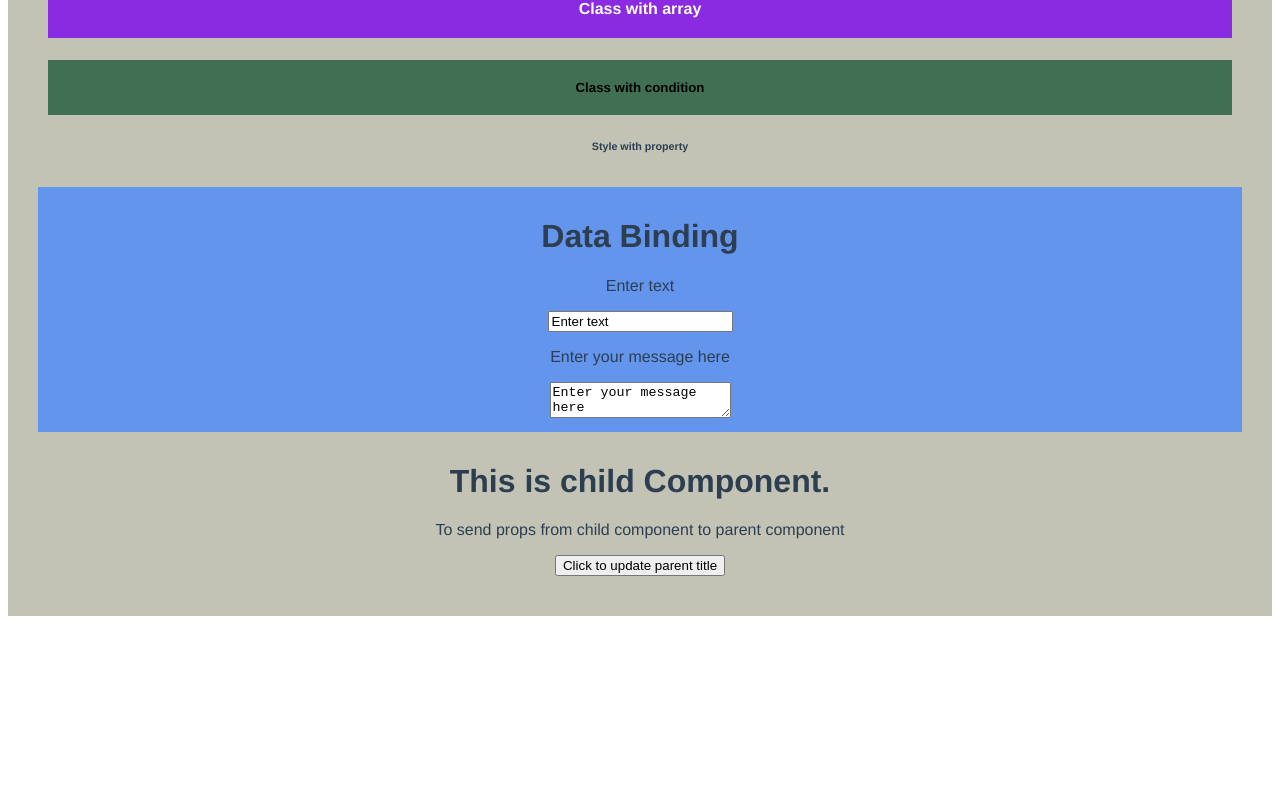
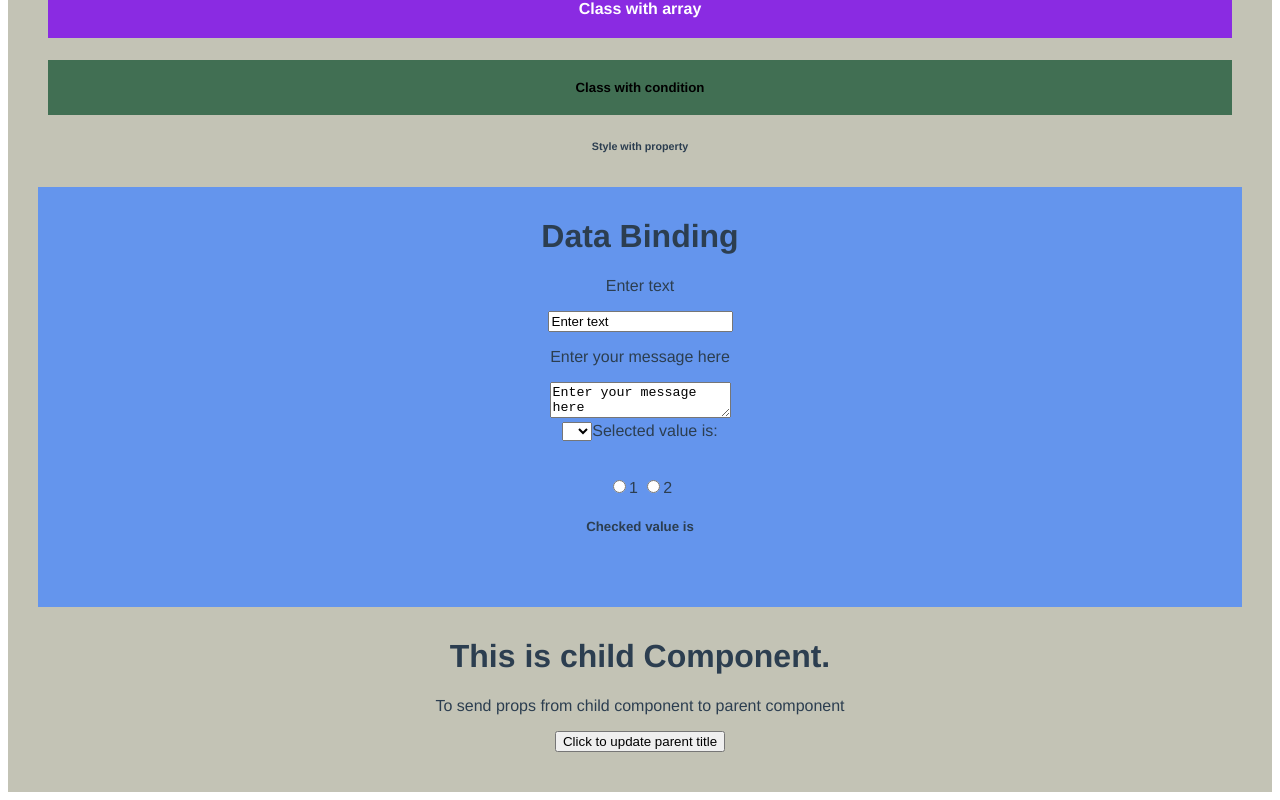
Before and after one commit to AayushN01/getting-started-with-VueJs, a Vue app: page / in a window 1280 px wide. Shown: the part 1933-2733 px from the top of the page. Before the commit the page ends 2557 px from the top, so only its background shows below. Built offline with nearby package versions, Linux system fonts and the light colour scheme.

Commit message:
More on DataBinding

```diff
--- a/src/components/DataBindingComponent.vue
+++ b/src/components/DataBindingComponent.vue
@@ -5,6 +5,17 @@
         <input type="text" v-model="text">
         <p style="white-space:pre;">{{message}}</p>
         <textarea v-model="message"></textarea>
+        <br>
+        <select name="dropdown" id="" v-model="select">
+            <option value="1">1</option>
+            <option value="2">2</option>
+            <option value="3">3</option>
+        </select>
+        <label for="dropdown">Selected value is: {{select}}</label>
+        <br><br><br>
+        <input type="radio" v-model="checked" value="1">1
+        <input type="radio" v-model="checked" value="2">2
+        <h5>Checked value is {{checked}}</h5>
     </div>
 </template>
 <script>
@@ -13,7 +24,9 @@ export default {
     data(){
         return{
             text:'Enter text',
-            message:'Enter your message here'
+            message:'Enter your message here',
+            select: '',
+            checked:''
         }
     }
 }
@@ -21,5 +34,6 @@ export default {
 <style>
 .data-binding{
     background-color: cornflowerblue;
+    height: 400px;
 }
 </style>
```
